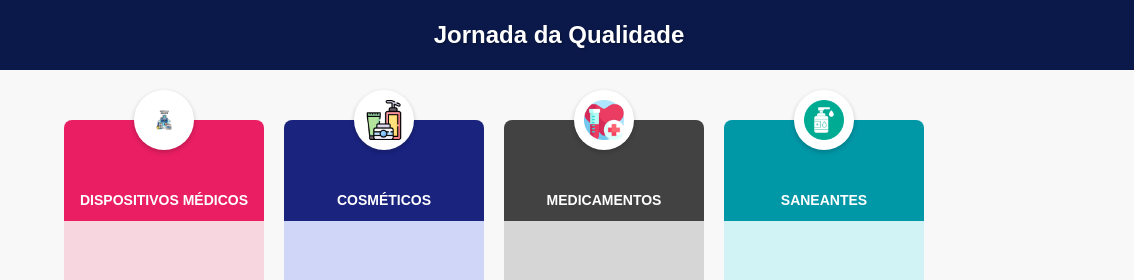
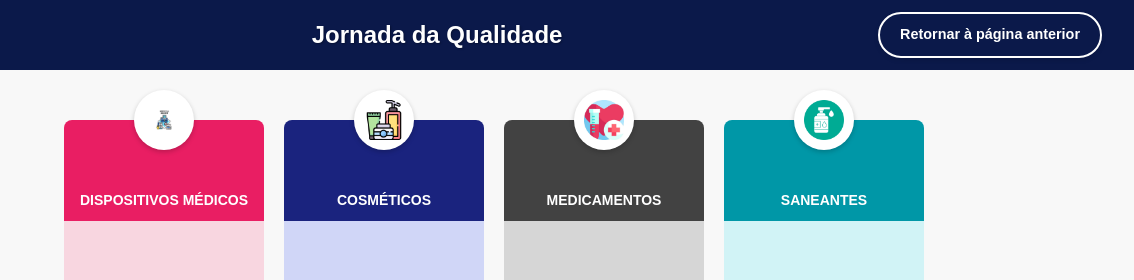
Before and after one commit to jessrbl/Jornada-da-Qualidade, a plain HTML site: page index.html in a window 1280 px wide. Shown: the top 280 px of the page, 146-1280 px from the left. Drawn offline with Linux system fonts and the light colour scheme; files whose address does not match are found by name.

Commit message:
incluir button no header

```diff
--- a/index.html
+++ b/index.html
@@ -21,6 +21,10 @@
         </div>
 
         <h1 class="page-title">Jornada da Qualidade</h1>
+
+        <div class="nav-actions">
+            <a href="tela1.html" class="game-button">Retornar à página anterior</a>
+        </div>
 
     </nav>
     </header>
--- a/src/styles/header.css
+++ b/src/styles/header.css
@@ -11,6 +11,37 @@
     height: 70px;
     gap: 20px;
 }
+
+.nav-actions {
+    flex-shrink: 0;
+}
+
+/* Botão Branco Minimalista */
+.game-button {
+    display: inline-block;
+    background: transparent;
+    color: white;
+    padding: 10px 20px;
+    border-radius: 25px;
+    text-decoration: none;
+    font-family: Arial, sans-serif;
+    font-size: 0.9rem;
+    font-weight: bold;
+    transition: all 0.3s ease;
+    border: 2px solid white;
+    box-shadow: 0 2px 5px rgba(0,0,0,0.1);
+}
+
+.game-button:hover {
+    background: white;
+    color: #0B194A;
+    transform: translateY(-2px);
+    box-shadow: 0 4px 8px rgba(0,0,0,0.2);
+}
+
+
+
+
 
 .image-container {
     width: 110px;
```
